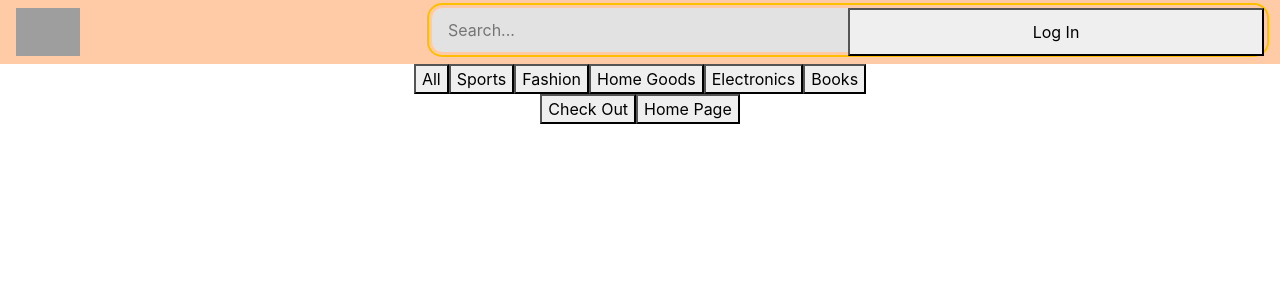
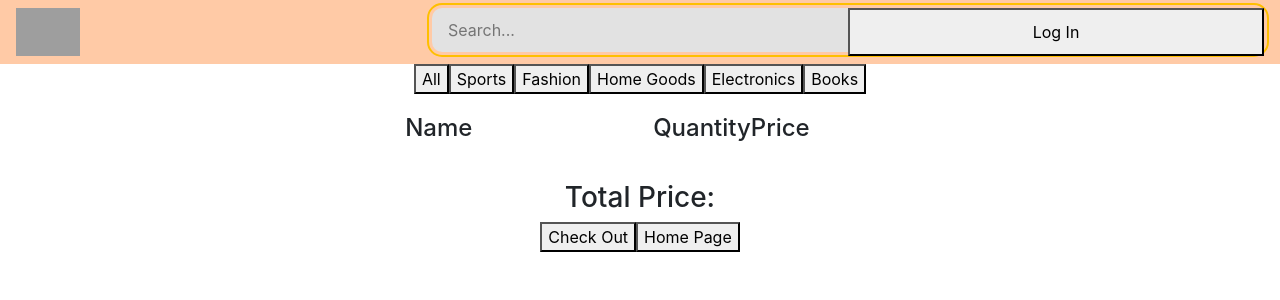
Before and after one commit to pepelacon/project-second-phase, a React (Create React App) app in the folder my-app/: page /basket in a window 1280 px wide. Shown: the top 300 px of the page. Built offline with nearby package versions, Linux system fonts and the light colour scheme; data requests are answered from the project's data file; grey boxes are pictures that could not be loaded.

Commit message:
buttons still need style

```diff
--- a/my-app/db.json
+++ b/my-app/db.json
@@ -143,6 +143,33 @@
       "image": "",
       "category": "",
       "id": 16
+    },
+    {
+      "name": "Helicopter",
+      "description": "A very cool helicopter",
+      "price": "1,000,000",
+      "rating": 0,
+      "image": "https://m.media-amazon.com/images/W/IMAGERENDERING_521856-T1/images/I/71t33YmuRqL.jpg",
+      "category": "Electronics",
+      "id": 17
+    },
+    {
+      "name": "Helicopter",
+      "description": "A very cool helicopter",
+      "price": "1,000,000",
+      "rating": 0,
+      "image": "https://m.media-amazon.com/images/W/IMAGERENDERING_521856-T1/images/I/71t33YmuRqL.jpg",
+      "category": "Electronics",
+      "id": 18
+    },
+    {
+      "name": "One Shoe",
+      "description": "Only the left shoe :(",
+      "price": "5",
+      "rating": 0,
+      "image": "https://thumbs.dreamstime.com/z/woman-one-shoe-city-legs-feet-young-wearing-sitting-edge-monument-62786419.jpg",
+      "category": "Fashion",
+      "id": 19
     }
   ]
 }
--- a/my-app/src/App.js
+++ b/my-app/src/App.js
@@ -18,8 +18,7 @@ function App() {
   const [filter, setFilter] = useState('All')
 
 
-  const setBasketItem = (e, item) => {
-    e.preventDefault()
+  const setBasketItem = (item) => {
   const selected = basketItem.find((el) => el.id === item.id)
     if (selected) {
     setItemCounts((prev) => {
@@ -30,6 +29,13 @@ function App() {
     addItemToBasket(() => [...basketItem, item]);
     setItemCounts((prev) => {return { ...prev, [item.id]: 1 }})
   }}
+
+  const deleteElement = (deletedItem)=>{
+    const filteredDelete = basketItem.filter(el=> (el.id !== deletedItem))
+    console.log(filteredDelete)
+    addItemToBasket(filteredDelete)
+    console.log(filteredDelete)
+  }
 
 
   const checkOut = () =>{
@@ -56,7 +62,7 @@ const handleClick = (param) => {
       <Routes>
           <Route path="/" element={<ItemsContainer items={items} search={search} setBasketItem={setBasketItem} filter={filter}/>}/>
           <Route path='/items/:id' element={<Item/>} />
-          <Route path="/basket" element={<Basket basketItem={basketItem} checkOut={checkOut} itemCounts={itemCounts} addItemToBasket={addItemToBasket}/>} />
+          <Route path="/basket" element={<Basket deleteElement={deleteElement} basketItem={basketItem} checkOut={checkOut} itemCounts={itemCounts} addItemToBasket={addItemToBasket}/>} />
           <Route path="/form" element={<NewItemForm setItems={setItems} />} />
       </Routes>
 
--- /dev/null
+++ b/my-app/src/components/Basket.css
@@ -0,0 +1,31 @@
+.basket-list {
+    /* border: 2px solid firebrick; */
+    display: flex;
+    flex-direction: column;
+    justify-content: center;
+    /* width: 500px; */
+    margin: 10px 0
+}
+
+.header {
+    display: flex;
+    justify-content: center;
+    margin: 20px;
+    text-align: left;
+}
+
+.grid {
+  flex: 1
+}
+
+.grid1 {
+    flex-basis: 20%;
+  }
+
+.grid2 {
+    flex-basis: 5%;
+  }
+
+.grid3 {
+    flex-basis: 10%;
+  }
--- a/my-app/src/components/Basket.js
+++ b/my-app/src/components/Basket.js
@@ -1,26 +1,38 @@
 import ShopCard from "./ShopCard";
 import { useState } from "react";
 import { useNavigate } from "react-router-dom";
+import "./Basket.css"
 
 
-function Basket ({basketItem, checkOut, itemCounts, addItemToBasket}) {
-    const [counter, setCounter] = useState(0)
+function Basket ({basketItem, checkOut, itemCounts, deleteElement, addItemToBasket}) {
+
+
 
 //   console.log(itemCounts);
 //   console.log(basketItem)
 
    const basketItemList = basketItem.map((item)=>(
-    <ShopCard key={item.id} itemCounts={itemCounts} {...item} />
+    <ShopCard key={item.id} itemCounts={itemCounts} {...item} deleteElement={deleteElement} />
    ))
    const navigate = useNavigate()
 
     return(
-        <div>
-         {basketItemList}
+    <div>
+        <div className="header">
+            <h4 className="grid1">Name</h4>
+            <h4 className="grid2">Quantity</h4>
+            <h4 className="grid3">Price</h4>
+        </div>
+        <div className="basket-list">
+            {basketItemList}
+         </div>
+         <div>
+            <h3>Total Price:</h3>
+        </div>
         <button onClick={checkOut}>Check Out</button>
 
         <button onClick={()=>{navigate("/")}}>Home Page</button>
-        </div>
+    </div>
     )
 }
 
--- a/my-app/src/components/ItemCard.js
+++ b/my-app/src/components/ItemCard.js
@@ -6,10 +6,12 @@ function ItemCard(item){
 
 
     return (
-        <Link to={`/items/${id}`} >
+
         <div className="card" >
             <div >
+                <Link to={`/items/${id}`} >
                 <img className="card-img" src={image} alt={name}/>
+                </Link>
             </div>
             <div className="card-info">
                 <div className='title'>
@@ -24,7 +26,7 @@ function ItemCard(item){
             <div className="card-footer">
                 <span className="text-title">{price}</span>
                 <div className="card-button">
-                    <svg onClick={(e)=> setBasketItem(e, item)} className="svg-icon" viewBox="0 0 20 20">
+                    <svg onClick={()=> setBasketItem(item)} className="svg-icon" viewBox="0 0 20 20">
                         <path d="M17.72,5.011H8.026c-0.271,0-0.49,0.219-0.49,0.489c0,0.271,0.219,0.489,0.49,0.489h8.962l-1.979,4.773H6.763L4.935,5.343C4.926,5.316,4.897,5.309,4.884,5.286c-0.011-0.024,0-0.051-0.017-0.074C4.833,5.166,4.025,4.081,2.33,3.908C2.068,3.883,1.822,4.075,1.795,4.344C1.767,4.612,1.962,4.853,2.231,4.88c1.143,0.118,1.703,0.738,1.808,0.866l1.91,5.661c0.066,0.199,0.252,0.333,0.463,0.333h8.924c0.116,0,0.22-0.053,0.308-0.128c0.027-0.023,0.042-0.048,0.063-0.076c0.026-0.034,0.063-0.058,0.08-0.099l2.384-5.75c0.062-0.151,0.046-0.323-0.045-0.458C18.036,5.092,17.883,5.011,17.72,5.011z"></path>
                         <path d="M8.251,12.386c-1.023,0-1.856,0.834-1.856,1.856s0.833,1.853,1.856,1.853c1.021,0,1.853-0.83,1.853-1.853S9.273,12.386,8.251,12.386z M8.251,15.116c-0.484,0-0.877-0.393-0.877-0.874c0-0.484,0.394-0.878,0.877-0.878c0.482,0,0.875,0.394,0.875,0.878C9.126,14.724,8.733,15.116,8.251,15.116z"></path>
                         <path d="M13.972,12.386c-1.022,0-1.855,0.834-1.855,1.856s0.833,1.853,1.855,1.853s1.854-0.83,1.854-1.853S14.994,12.386,13.972,12.386z M13.972,15.116c-0.484,0-0.878-0.393-0.878-0.874c0-0.484,0.394-0.878,0.878-0.878c0.482,0,0.875,0.394,0.875,0.878C14.847,14.724,14.454,15.116,13.972,15.116z"></path>
@@ -33,7 +35,6 @@ function ItemCard(item){
             </div>
             {/* <h3>{category}</h3> */}
         </div>
-        </Link>
     )
 }
 
--- a/my-app/src/components/ItemsContainer.css
+++ b/my-app/src/components/ItemsContainer.css
@@ -1,9 +1,9 @@
 .container {
     display: flex;
+    grid-template-columns: 4;
     flex-wrap: wrap;
-    justify-content: space-between;
+    justify-content: center;
+    column-gap: 20px;
+    width: 60%
+
 }
-
-.grid2 {
-    align-self: flex-end;
-}
--- a/my-app/src/components/ItemsContainer.js
+++ b/my-app/src/components/ItemsContainer.js
@@ -1,5 +1,6 @@
 import './ItemsContainer.css'
 import ItemCard from "./ItemCard"
+import Basket from './Basket';
 
 function ItemsContainer ({items, search, setBasketItem, filter}){
 
@@ -11,7 +12,7 @@ const filteredItems = filter === "All" ? items  : items.filter((el) => el.catego
 const itemList = filterItems.map(item => (<ItemCard key={item.id} {...item} setBasketItem={setBasketItem}/>))
 
 return (
-    <div className='grid2'>
+    <div>
         <h1>Items</h1>
         <div className="container">
             {itemList}
--- a/my-app/src/components/NavBar.js
+++ b/my-app/src/components/NavBar.js
@@ -5,9 +5,9 @@ import {Link} from "react-router-dom"
 import SignUp from './SignUp';
 import SignOut from './SignOut';
 import { useAuth0 } from "@auth0/auth0-react"
-
 function NavBar({ setSearch, basketItem, checkOut, itemCounts, addItemToBasket}) {
 const {user, isAuthenticated} = useAuth0()
+
 
 if (isAuthenticated) {
     return(
@@ -15,8 +15,11 @@ if (isAuthenticated) {
             <img className="logo" src="https://encrypted-tbn0.gstatic.com/images?q=tbn:ANd9GcTIf1_jXuwLxDGN4IJ9LWKmCBaICJLDfzyzdA&usqp=CAU" alt="Buy Sell"/>
             <SearchBar setSearch={setSearch} />
             <SignOut />
+            <Link to = {"/form"}>
+                <button>Add New Product</button>
+            </Link>
             <Link to = {"/basket"}>
-            <button>Basket</button>
+                <button>Basket</button>
             </Link>
         </div>
     )
--- a/my-app/src/components/NewItemForm.js
+++ b/my-app/src/components/NewItemForm.js
@@ -1,8 +1,11 @@
 import {useState} from "react"
 import "./NewItemForm.css"
+import { useNavigate } from "react-router-dom"
 
 
 function NewItemForm({ setItems }) {
+  const navigate = useNavigate()
+
     const initialObject = {
     name: "",
     description: "",
@@ -36,6 +39,7 @@ function NewItemForm({ setItems }) {
     .then((resp) => resp.json())
     .then(() => {
       setItems((prev) => [...prev, newObject])
+      navigate("/")
     })
    }
 
--- /dev/null
+++ b/my-app/src/components/ShopCard.css
@@ -0,0 +1,22 @@
+.row-item-card {
+    display: flex;
+    justify-content: center;
+    margin: 20px;
+    text-align: left;
+}
+
+.grid {
+  flex: 1
+}
+
+.grid1 {
+    flex-basis: 20%;
+  }
+
+.grid2 {
+    flex-basis: 5%;
+  }
+
+.grid3 {
+    flex-basis: 10%;
+  }
--- a/my-app/src/components/ShopCard.js
+++ b/my-app/src/components/ShopCard.js
@@ -1,17 +1,27 @@
+import "./ShopCard.css"
+import { useState } from "react";
+
 function ShopCard(item){
-    const {id, name, price, category, setBasketItem, itemCounts, addQuatity} = item;
+    const {id, name, price, category, setBasketItem, itemCounts, deleteElement} = item;
+    const [cartItemAmount,setCartItemAmount] = useState(itemCounts[id])
 
-    const cartItemAmount = itemCounts[id]
+    const addQuantity = ()=>{
+        setCartItemAmount(()=>(cartItemAmount + 1))
+    }
+    const removeQuantity = ()=>( cartItemAmount === 0 ? null : setCartItemAmount(()=>(cartItemAmount - 1)))
+
 
     return (
-        <div className="row item-card">
-            <h3>{name}</h3>
-            <h3>{price}</h3>
-            <h3>{category}</h3>
-            <p>{cartItemAmount}</p>
-            <button onClick={()=> setBasketItem(item)} >Add to Basket</button>
-            <button>Delete</button>
+    <div>
+        <div className="row-item-card">
+            <h5 className="grid1">{name}</h5>
+            <button onClick={removeQuantity} > - </button>
+            <h5 className="grid2">{cartItemAmount}</h5>
+            <button onClick={addQuantity} > + </button>
+            <h5 className="grid3">{price}</h5>
+            <button onClick={()=>deleteElement(id)}>Delete</button>
         </div>
+     </div>
 
     )
 }
```
